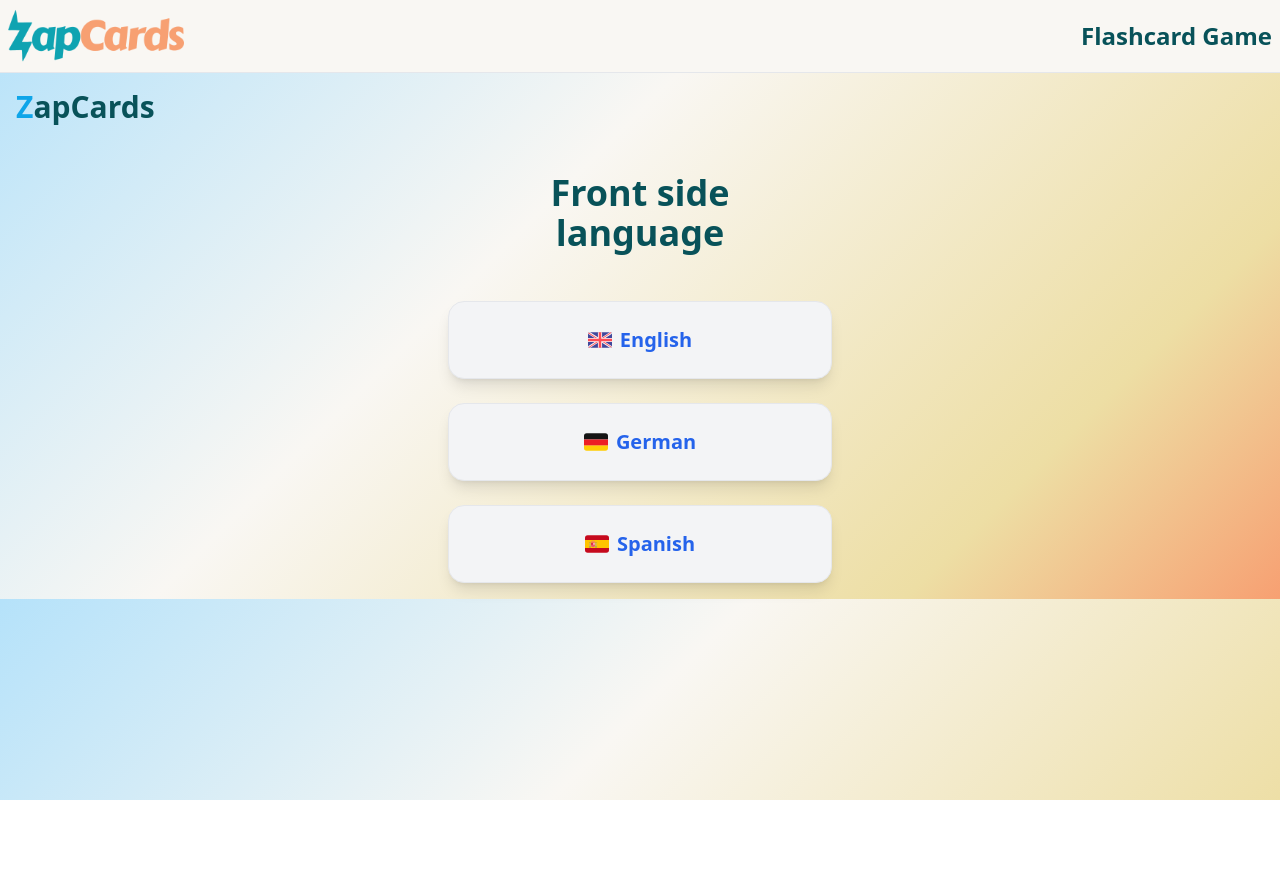
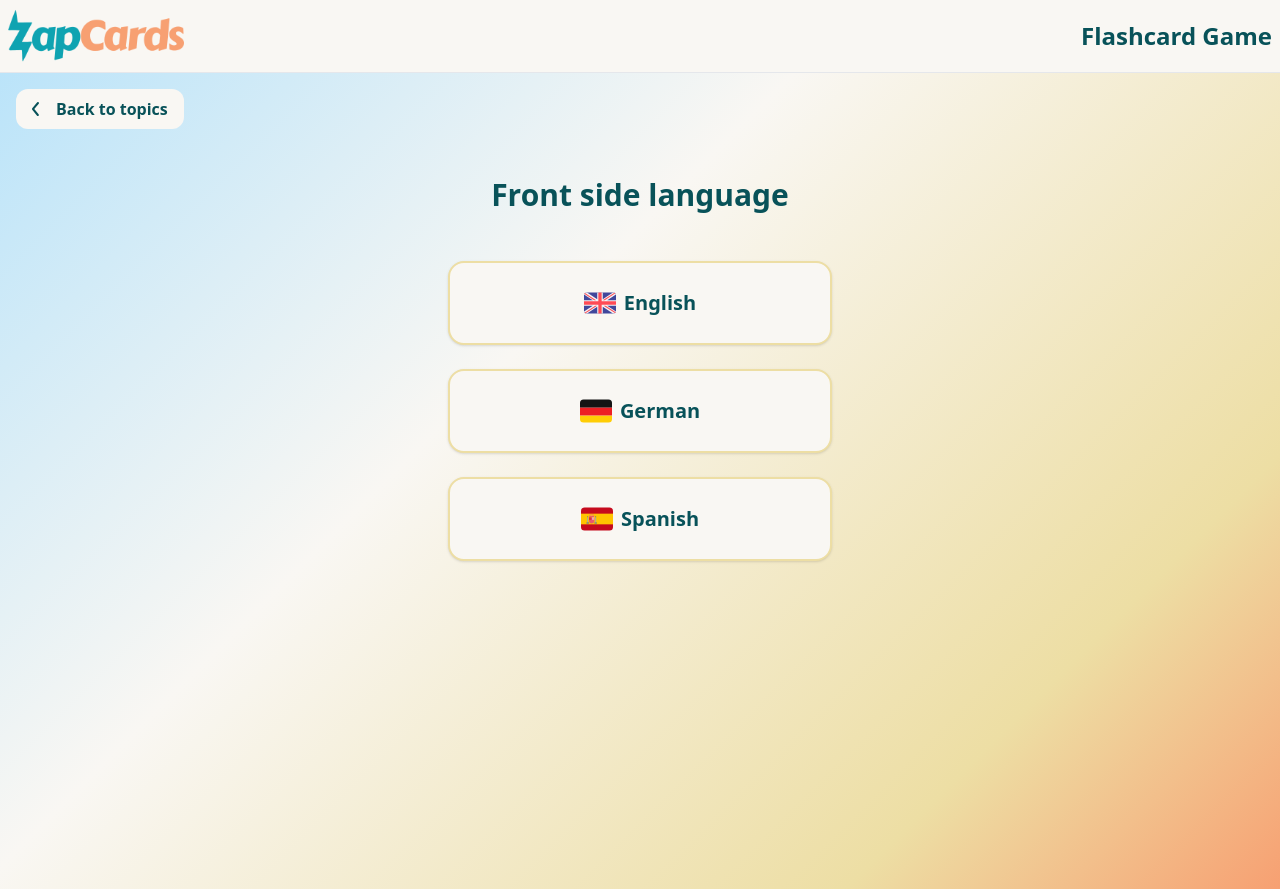
Before and after one commit to jesu-m0/ZapCards, a Next.js app in the folder zapcards/: page / in a window 1280 px wide. Both pictures are taken after a click on the element 640 px from the left and 275 px from the top of the page. Before the commit the page ends 800 px from the top, so only its background shows below. Built offline with nearby package versions, Linux system fonts and the light colour scheme.

Commit message:
layout updated

```diff
--- a/zapcards/app/layout.tsx
+++ b/zapcards/app/layout.tsx
@@ -39,7 +39,7 @@ export default function RootLayout({
       <body className={`${geistSans.variable} ${geistMono.variable} antialiased bg-[linear-gradient(135deg,#B5E2FA_0%,#F9F7F3_40%,#EDDEA4_80%,#F7A072_100%)]`}>
         <Header />
         <hr></hr>
-        <main>{children}</main>
+        <main className="min-h-screen w-full">{children}</main>
       </body>
     </html>
   );
--- a/zapcards/app/page.tsx
+++ b/zapcards/app/page.tsx
@@ -106,18 +106,32 @@ export default function Home() {
             const availableLanguages = Object.keys(selectedTopic.cards[0]);
             return (
                   <div className="m-4">
-                        <p className="text-3xl font-bold"><span className="text-sky-500">Z</span>apCards</p>
+                        <div className="bg-babyPowder p-2 pr-4 rounded-xl hover:bg-vanilla font-semibold inline-flex items-start" onClick={handleBack}>
+                              <svg viewBox="0 0 24 24" xmlns="http://www.w3.org/2000/svg" className="mr-2 fill-[#085259]" width="24" height="24">
+                                    <g id="SVGRepo_bgCarrier" strokeWidth="0"></g>
+                                    <g id="SVGRepo_tracerCarrier" strokeLinecap="round" strokeLinejoin="round"></g>
+                                    <g id="SVGRepo_iconCarrier">
+                                          <g data-name="Layer 2">
+                                                <g data-name="arrow-ios-back">
+                                                      <rect width="24" height="24" transform="rotate(90 12 12)" opacity="0"></rect>
+                                                      <path d="M13.83 19a1 1 0 0 1-.78-.37l-4.83-6a1 1 0 0 1 0-1.27l5-6a1 1 0 0 1 1.54 1.28L10.29 12l4.32 5.36a1 1 0 0 1-.78 1.64z"></path>
+                                                </g>
+                                          </g>
+                                    </g>
+                              </svg>
+                              Back to topics
+                        </div>
                         <div className="flex flex-col items-center gap-6 mt-6">
                               <div className="w-full max-w-sm p-6 rounded-2xl text-center">
-                                    <p className="font-black text-4xl">Front side language</p>
+                                    <p className="font-black text-3xl">Front side language</p>
                               </div>
                               {availableLanguages.map((lang) => (
-                                    <div key={lang} className="w-full max-w-sm p-6 border rounded-2xl text-center bg-gray-100 shadow-lg hover:bg-gray-200 transition-all duration-300 cursor-pointer" onClick={() => handleLanguageSelect(lang)}>
+                                    <div key={lang} className="w-full max-w-sm p-6 border-2 border-vanilla hover:border-atomicTangerine rounded-2xl text-center bg-babyPowder shadow transition-all duration-300 cursor-pointer" onClick={() => handleLanguageSelect(lang)}>
                                           <div className="flex items-center justify-center">
-                                                {lang === 'english' && <EnglishFlag className="inline-block w-6 h-6 mr-2" />}
-                                                {lang === 'german' && <GermanFlag className="inline-block w-6 h-6 mr-2" />}
-                                                {lang === 'spanish' && <SpanishFlag className="inline-block w-6 h-6 mr-2" />}
-                                                <a className="text-xl font-semibold text-blue-600">{lang.charAt(0).toUpperCase() + lang.slice(1)}</a>
+                                                {lang === 'english' && <EnglishFlag className="inline-block w-8 h-8 mr-2" />}
+                                                {lang === 'german' && <GermanFlag className="inline-block w-8 h-8 mr-2" />}
+                                                {lang === 'spanish' && <SpanishFlag className="inline-block w-8 h-8 mr-2" />}
+                                                <a className="text-xl font-bold">{lang.charAt(0).toUpperCase() + lang.slice(1)}</a>
                                           </div>
                                     </div>
                               ))}
@@ -130,13 +144,22 @@ export default function Home() {
       if (currentDeck.length === 0) {
             return (
                   <div className="m-4">
-                        <p className="text-3xl font-bold"><span className="text-sky-500">Z</span>apCards</p>
+                        <div className="bg-babyPowder p-2 pr-4 rounded-xl hover:bg-vanilla font-semibold inline-flex items-start" onClick={handleBack}>
+                              <svg viewBox="0 0 24 24" xmlns="http://www.w3.org/2000/svg" className="mr-2 fill-[#085259]" width="24" height="24">
+                                    <g id="SVGRepo_bgCarrier" strokeWidth="0"></g>
+                                    <g id="SVGRepo_tracerCarrier" strokeLinecap="round" strokeLinejoin="round"></g>
+                                    <g id="SVGRepo_iconCarrier">
+                                          <g data-name="Layer 2">
+                                                <g data-name="arrow-ios-back">
+                                                      <rect width="24" height="24" transform="rotate(90 12 12)" opacity="0"></rect>
+                                                      <path d="M13.83 19a1 1 0 0 1-.78-.37l-4.83-6a1 1 0 0 1 0-1.27l5-6a1 1 0 0 1 1.54 1.28L10.29 12l4.32 5.36a1 1 0 0 1-.78 1.64z"></path>
+                                                </g>
+                                          </g>
+                                    </g>
+                              </svg>
+                              Back to topics
+                        </div>
                         <div className="flex flex-col items-center gap-6 mt-6">
-                              <div className="w-full max-w-sm p-6 rounded-2xl text-center">
-                                    <button onClick={handleBack} className="text-xl font-semibold text-blue-600 hover:underline">
-                                          Back to Topics
-                                    </button>
-                              </div>
                               <div className="w-full max-w-sm p-6 border rounded-2xl text-center bg-white shadow-lg">
                                     <h2 className="text-2xl font-bold text-gray-800 mb-2">
                                           Congrats! 🎉
@@ -168,33 +191,48 @@ export default function Home() {
       // Render flashcard screen
       return (
             <div className="m-4">
-                  <p className="text-3xl font-bold"><span className="text-sky-500">Z</span>apCards</p>
+                  <div className="bg-babyPowder p-2 pr-4 rounded-xl hover:bg-vanilla font-semibold inline-flex items-start" onClick={handleBack}>
+                        <svg viewBox="0 0 24 24" xmlns="http://www.w3.org/2000/svg" className="mr-2 fill-[#085259]" width="24" height="24">
+                              <g id="SVGRepo_bgCarrier" strokeWidth="0"></g>
+                              <g id="SVGRepo_tracerCarrier" strokeLinecap="round" strokeLinejoin="round"></g>
+                              <g id="SVGRepo_iconCarrier">
+                                    <g data-name="Layer 2">
+                                          <g data-name="arrow-ios-back">
+                                                <rect width="24" height="24" transform="rotate(90 12 12)" opacity="0"></rect>
+                                                <path d="M13.83 19a1 1 0 0 1-.78-.37l-4.83-6a1 1 0 0 1 0-1.27l5-6a1 1 0 0 1 1.54 1.28L10.29 12l4.32 5.36a1 1 0 0 1-.78 1.64z"></path>
+                                          </g>
+                                    </g>
+                              </g>
+                        </svg>
+                        Back to topics
+                  </div>
                   <div className="flex flex-col items-center gap-6 mt-6">
-                        <div className="w-full max-w-sm p-6 rounded-2xl text-center">
-                              <button onClick={handleBack} className="text-xl font-semibold text-blue-600 hover:underline">
-                                    Back to Topics
-                              </button>
-                        </div>
-                        <div className="w-full max-w-sm p-6 border rounded-2xl text-center bg-gray-100 shadow-lg">
+                        <div className="w-full max-w-sm p-6 border rounded-2xl text-center bg-babyPowder shadow-sm">
+                              <p className="mb-4">{selectedTopic.cards.length - currentDeck.length}/{selectedTopic.cards.length}</p>
                               <FlashCard card={currentCard} isFlipped={isFlipped} frontLanguage={selectedFrontLanguage} />
-                              <button onClick={handleFlip} className="mt-4 px-6 py-2 bg-blue-500 text-white rounded-full hover:bg-blue-600 transition-colors">
-                                    Flip Card
-                              </button>
-                        </div>
-                        <div className="flex justify-center gap-4">
+                              <div className="flex justify-center items-center mt-4 gap-4">
+
                                     <button onClick={handleCorrect} className="p-3 rounded-full bg-lime-500 text-white hover:bg-lime-600 transition-colors">
                                           <svg className="w-6 h-6" fill="none" stroke="currentColor" viewBox="0 0 24 24" xmlns="http://www.w3.org/2000/svg">
                                                 <path strokeLinecap="round" strokeLinejoin="round" strokeWidth="2" d="M5 13l4 4L19 7"></path>
                                           </svg>
                                     </button>
+
+                                    <button onClick={handleFlip} className="p-4 bg-moonstone text-white rounded-full hover:bg-blue-600 transition-colors flex items-center">
+                                          <svg xmlns="http://www.w3.org/2000/svg" width="24" height="24" viewBox="0 0 24 24" fill="none" stroke="currentColor" strokeWidth="2" strokeLinecap="round" strokeLinejoin="round" className="lucide lucide-rotate3d w-8 h-8">
+                                                <path d="M16.466 7.5C15.643 4.237 13.952 2 12 2 9.239 2 7 6.477 7 12s2.239 10 5 10c.342 0 .677-.069 1-.2"></path>
+                                                <path d="m15.194 13.707 3.814 1.86-1.86 3.814"></path>
+                                                <path d="M19 15.57c-1.804.885-4.274 1.43-7 1.43-5.523 0-10-2.239-10-5s4.477-5 10-5c4.838 0 8.873 1.718 9.8 4"></path>
+                                          </svg>
+                                    </button>
+
                                     <button onClick={handleIncorrect} className="p-3 rounded-full bg-red-400 text-white hover:bg-red-500 transition-colors">
                                           <svg className="w-6 h-6" fill="none" stroke="currentColor" viewBox="0 0 24 24" xmlns="http://www.w3.org/2000/svg">
                                                 <path strokeLinecap="round" strokeLinejoin="round" strokeWidth="2" d="M6 18L18 6M6 6l12 12"></path>
                                           </svg>
                                     </button>
+
                               </div>
-                        <div className="mt-4 text-gray-600">
-                              Progress: {selectedTopic.cards.length - currentDeck.length}/{selectedTopic.cards.length} cards
                         </div>
                   </div>
             </div>
```
Lines whose indentation alone changed are shown as unchanged.
